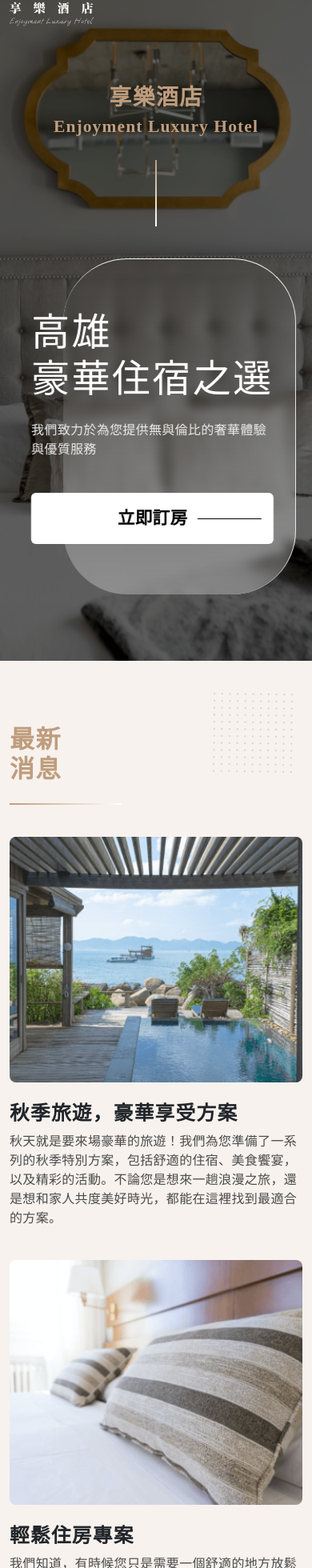
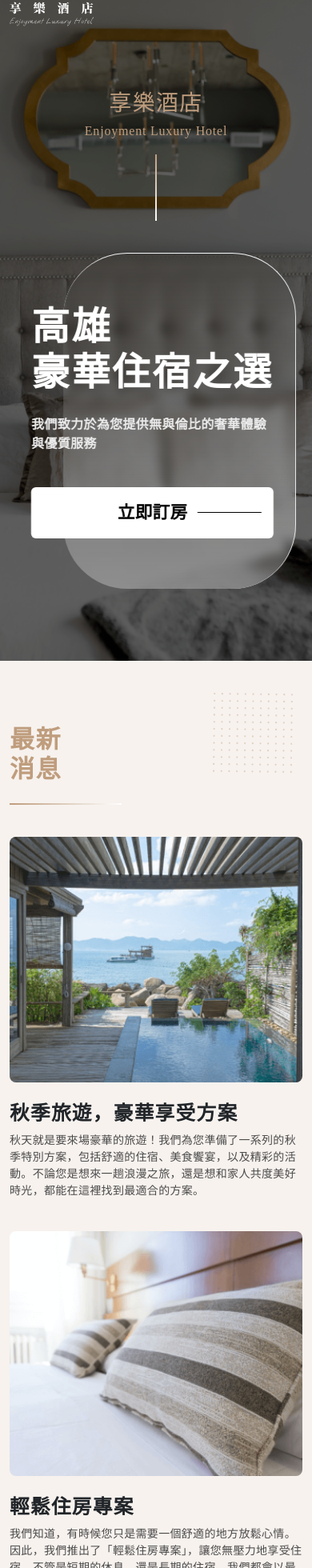
Before and after one commit to hexschool/course-nuxt-layout, a Vue app: page / in a window 390 px wide. Shown: the part 18-1978 px from the top of the page at 80% size. Built offline with nearby package versions, Linux system fonts and the light colour scheme; what v-calendar would draw is missing.

Commit message:
fix: 🐛 adjust font style for mobile view on home page

```diff
--- a/src/views/HomeView.vue
+++ b/src/views/HomeView.vue
@@ -21,10 +21,10 @@ import { Icon } from '@iconify/vue';
       <div class="hero-wrapper d-flex flex-column justify-content-center align-items-center flex-md-row justify-content-md-between gap-md-10 w-100 position-absolute px-md-20">
         <div class="d-flex flex-column align-items-center text-center d-md-block text-md-start">
           <div class="mt-10 mb-5 mt-md-0 mb-md-10 text-primary-100 fw-bold">
-            <h2 class="fw-semibold">
+            <h2>
               享樂酒店
             </h2>
-            <h5 class="fw-semibold">
+            <h5 class="mb-0 fs-7 fs-md-5">
               Enjoyment Luxury Hotel
             </h5>
           </div>
@@ -32,10 +32,10 @@ import { Icon } from '@iconify/vue';
         </div>
         <div class="hero__intro position-relative">
           <div class="hero__intro-content">
-            <h1 class="mb-6 text-white text-nowrap">
+            <h1 class="mb-6 text-white fw-bold text-nowrap">
               高雄<br>豪華住宿之選
             </h1>
-            <p class="text-neutral-40 fw-medium">
+            <p class="text-neutral-40 fw-semibold">
               我們致力於為您提供無與倫比的奢華體驗與優質服務
             </p>
             <RouterLink
@@ -81,7 +81,7 @@ import { Icon } from '@iconify/vue';
                   <h3 class="card-title mb-2 mb-md-6 fw-bold">
                     秋季旅遊，豪華享受方案
                   </h3>
-                  <p class="card-text text-neutral-80">
+                  <p class="card-text text-neutral-80 fs-8 fs-md-7 fw-medium">
                     秋天就是要來場豪華的旅遊！我們為您準備了一系列的秋季特別方案，包括舒適的住宿、美食饗宴，以及精彩的活動。不論您是想來一趟浪漫之旅，還是想和家人共度美好時光，都能在這裡找到最適合的方案。
                   </p>
                 </div>
@@ -107,7 +107,7 @@ import { Icon } from '@iconify/vue';
                   <h3 class="card-title mb-2 mb-md-6 fw-bold">
                     輕鬆住房專案
                   </h3>
-                  <p class="card-text text-neutral-80">
+                  <p class="card-text text-neutral-80 fs-8 fs-md-7 fw-medium">
                     我們知道，有時候您只是需要一個舒適的地方放鬆心情。因此，我們推出了「輕鬆住房專案」，讓您無壓力地享受住宿。不管是短期的休息，還是長期的住宿，我們都會以最貼心的服務，讓您感到賓至如歸。
                   </p>
                 </div>
@@ -133,7 +133,7 @@ import { Icon } from '@iconify/vue';
                   <h3 class="card-title mb-2 mb-md-6 fw-bold">
                     耶誕快樂，住房送禮
                   </h3>
-                  <p class="card-text text-neutral-80">
+                  <p class="card-text text-neutral-80 fs-8 fs-md-7 fw-medium">
                     聖誕節來臨，我們為您準備了特別的禮物！在聖誕期間訂房，不僅有特別優惠，還會送上我們精心準備的聖誕禮物。讓我們一起慶祝這個溫馨的節日吧！
                   </p>
                 </div>
@@ -154,20 +154,20 @@ import { Icon } from '@iconify/vue';
             <div class="deco-line" />
           </div>
           <div class="d-flex flex-column gap-4 gap-md-10 fw-medium">
-            <p class="mb-0">
+            <p class="mb-0 fs-8 fs-md-7">
               享樂酒店，位於美麗島高雄的心臟地帶，是這座城市的璀璨瑰寶與傲人地標。
               <br>
               我們的存在，不僅僅是為了提供奢華的住宿體驗，更是為了將高雄的美麗與活力，獻給每一位蒞臨的旅客。
             </p>
-            <p class="mb-0">
+            <p class="mb-0 fs-8 fs-md-7">
               我們的酒店，擁有時尚典雅的裝潢，每一個細節都充滿著藝術與設計的精緻。
               <br>
               我們的員工，都以熱情的服務與專業的態度，讓每一位客人都能感受到賓至如歸的溫暖。
             </p>
-            <p class="mb-0">
+            <p class="mb-0 fs-8 fs-md-7">
               在這裡，您可以遙望窗外，欣賞高雄的城市景色，感受這座城市的繁華與活力；您也可以舒適地坐在我們的餐廳，品嚐精緻的佳餚，體驗無與倫比的味覺盛宴。
             </p>
-            <p class="mb-0">
+            <p class="mb-0 fs-8 fs-md-7">
               享樂酒店，不僅是您在高雄的住宿之選，更是您感受高雄魅力的最佳舞台。我們期待著您的蒞臨，讓我們共同編織一段難忘的高雄故事。
             </p>
           </div>
@@ -191,7 +191,7 @@ import { Icon } from '@iconify/vue';
           <h2 class="mb-2 mb-md-4 fw-bold">
             尊爵雙人房
           </h2>
-          <p class="mb-6 mb-md-10">
+          <p class="mb-6 mb-md-10 fs-8 fs-md-7">
             享受高級的住宿體驗，尊爵雙人房提供給您舒適寬敞的空間和精緻的裝潢。
           </p>
           <div class="mb-6 mb-md-10 fs-3 fw-bold">
@@ -199,7 +199,7 @@ import { Icon } from '@iconify/vue';
           </div>
           <RouterLink
             to="/rooms"
-            class="btn btn-neutral-0 d-flex justify-content-end align-items-center gap-3 w-100 p-5 p-md-10 mb-6 mb-md-10 text-end text-neutral-100 fs-5 fw-semibold border-0"
+            class="btn btn-neutral-0 d-flex justify-content-end align-items-center gap-3 w-100 p-5 p-md-10 mb-6 mb-md-10 text-end text-neutral-100 fs-7 fs-md-5 fw-bold border-0"
           >
             查看更多
             <div class="cta-deco" />
@@ -249,12 +249,12 @@ import { Icon } from '@iconify/vue';
                   <h5 class="card-title mb-0 fw-bold">
                     海霸
                   </h5>
-                  <div class="d-flex justify-content-between gap-4 text-neutral-40">
+                  <div class="d-flex justify-content-between gap-4 text-neutral-40 fs-8 fs-md-7">
                     <span class="fw-bold">SUN-MON</span>
                     <span class="fw-bold">11:00 - 20:30</span>
                   </div>
                 </div>
-                <p class="card-text fw-medium">
+                <p class="card-text fs-8 fs-md-7">
                   以新鮮海產料理聞名，我們的專業廚師選用高雄當地的海鮮，每一道菜都充滿海洋的鮮美與清甜。無論是烤魚、蒸蝦還是煮蛤蜊，都能讓您品嚐到最新鮮的海洋風味。
                 </p>
               </div>
@@ -281,12 +281,12 @@ import { Icon } from '@iconify/vue';
                   <h5 class="card-title mb-0 fw-bold">
                     日食
                   </h5>
-                  <div class="d-flex justify-content-between gap-4 text-neutral-40">
+                  <div class="d-flex justify-content-between gap-4 text-neutral-40 fs-8 fs-md-7">
                     <span class="fw-bold">SUN-MON</span>
                     <span class="fw-bold">17:00 - 22:00</span>
                   </div>
                 </div>
-                <p class="card-text fw-medium">
+                <p class="card-text fs-8 fs-md-7">
                   為您提供優質的牛排，每一塊肉都來自頂級的牛肉，經過專業廚師的巧手烹調，口感豐滿、風味絕佳。搭配我們的特製醬料，讓您的味蕾享受一場美味的盛宴。
                 </p>
               </div>
@@ -313,12 +313,12 @@ import { Icon } from '@iconify/vue';
                   <h5 class="card-title mb-0 fw-bold">
                     山臻
                   </h5>
-                  <div class="d-flex justify-content-between gap-4 text-neutral-40">
+                  <div class="d-flex justify-content-between gap-4 text-neutral-40 fs-8 fs-md-7">
                     <span class="fw-bold">SUN-MON</span>
                     <span class="fw-bold">11:30 - 20:30</span>
                   </div>
                 </div>
-                <p class="card-text fw-medium">
+                <p class="card-text fs-8 fs-md-7">
                   帶您進入一次辣味與鮮香兼具的川菜美食之旅。我們的廚師掌握正宗的川菜烹調技巧，從麻辣鍋到口水雞，每一道菜都有其獨特的風味，讓您回味無窮。
                 </p>
               </div>
@@ -345,12 +345,12 @@ import { Icon } from '@iconify/vue';
                   <h5 class="card-title mb-0 fw-bold">
                     月永
                   </h5>
-                  <div class="d-flex justify-content-between gap-4 text-neutral-40">
+                  <div class="d-flex justify-content-between gap-4 text-neutral-40 fs-8 fs-md-7">
                     <span class="fw-bold">SUN-MON</span>
                     <span class="fw-bold">11:00 - 20:00</span>
                   </div>
                 </div>
-                <p class="card-text fw-medium">
+                <p class="card-text fs-8 fs-md-7">
                   從鮮美的海鮮、經典的牛排，到各國的特色美食，我們都一應俱全。在這裡，您可以品嚐到世界各地的美食，每一道菜都由專業廚師用心製作，讓您在享受美食的同時，也能感受到我們的熱情與用心。
                 </p>
               </div>
@@ -377,12 +377,12 @@ import { Icon } from '@iconify/vue';
                   <h5 class="card-title mb-0 fw-bold">
                     天潮
                   </h5>
-                  <div class="d-flex justify-content-between gap-4 text-neutral-40">
+                  <div class="d-flex justify-content-between gap-4 text-neutral-40 fs-8 fs-md-7">
                     <span class="fw-bold">SUN-MON</span>
                     <span class="fw-bold">14:00 - 19:30</span>
                   </div>
                 </div>
-                <p class="card-text fw-medium">
+                <p class="card-text fs-8 fs-md-7">
                   我們提供各種精緻甜點與糕點，無論您喜歡的是巧克力蛋糕、法式馬卡龍，還是台灣傳統的糕點，都能在這裡找到。讓我們的甜點帶您進入一場繽紛的甜蜜旅程。
                 </p>
               </div>
@@ -422,10 +422,10 @@ import { Icon } from '@iconify/vue';
               class="mb-2 mb-md-4 display-1 text-primary-100"
               icon="ic:baseline-directions-car"
             />
-            <h5 class="fw-bold">
+            <h5 class="fs-7 fs-md-5 fw-bold">
               自行開車
             </h5>
-            <p class="mb-0 fw-medium">
+            <p class="mb-0 fs-8 fs-md-7">
               如果您選擇自行開車，可以透過國道一號下高雄交流道，往市區方向行駛，並依路標指示即可抵達「享樂酒店」。飯店內設有停車場，讓您停車方便。
             </p>
           </div>
@@ -434,10 +434,10 @@ import { Icon } from '@iconify/vue';
               class="mb-2 mb-md-4 display-1 text-primary-100"
               icon="ic:baseline-train"
             />
-            <h5 class="fw-bold">
+            <h5 class="fs-7 fs-md-5 fw-bold">
               高鐵/火車
             </h5>
-            <p class="mb-0 fw-medium">
+            <p class="mb-0 fs-8 fs-md-7">
               如果您是搭乘高鐵或火車，可於左營站下車，外頭有計程車站，搭乘計程車約20分鐘即可抵達。或者您也可以轉乘捷運紅線至中央公園站下車，步行約10分鐘便可抵達。
             </p>
           </div>
@@ -446,10 +446,10 @@ import { Icon } from '@iconify/vue';
               class="mb-2 mb-md-4 display-1 text-primary-100"
               icon="mdi:car-side"
             />
-            <h5 class="fw-bold">
+            <h5 class="fs-7 fs-md-5 fw-bold">
               禮賓車服務
             </h5>
-            <p class="mb-0 fw-medium">
+            <p class="mb-0 fs-8 fs-md-7">
               承億酒店提供禮賓專車接送服務，但因目的地遠近會有不同的收費，請撥打電話將由專人為您服務洽詢專線：(07)123-4567
             </p>
           </div>
@@ -685,13 +685,6 @@ section .btn {
   }
 }
 
-.about-content p {
-
-  @include media-breakpoint-down(md) {
-    font-size: 14px;
-  }
-}
-
 
 .room-intro::before {
   position: absolute;
@@ -824,11 +817,6 @@ section .btn {
   backdrop-filter: blur(10px);
 }
 
-.delicacy span {
-  @include media-breakpoint-down(md) {
-    font-size: 14px;
-  }
-}
 
 .transportation .deco-line {
   width: 161px;
```
